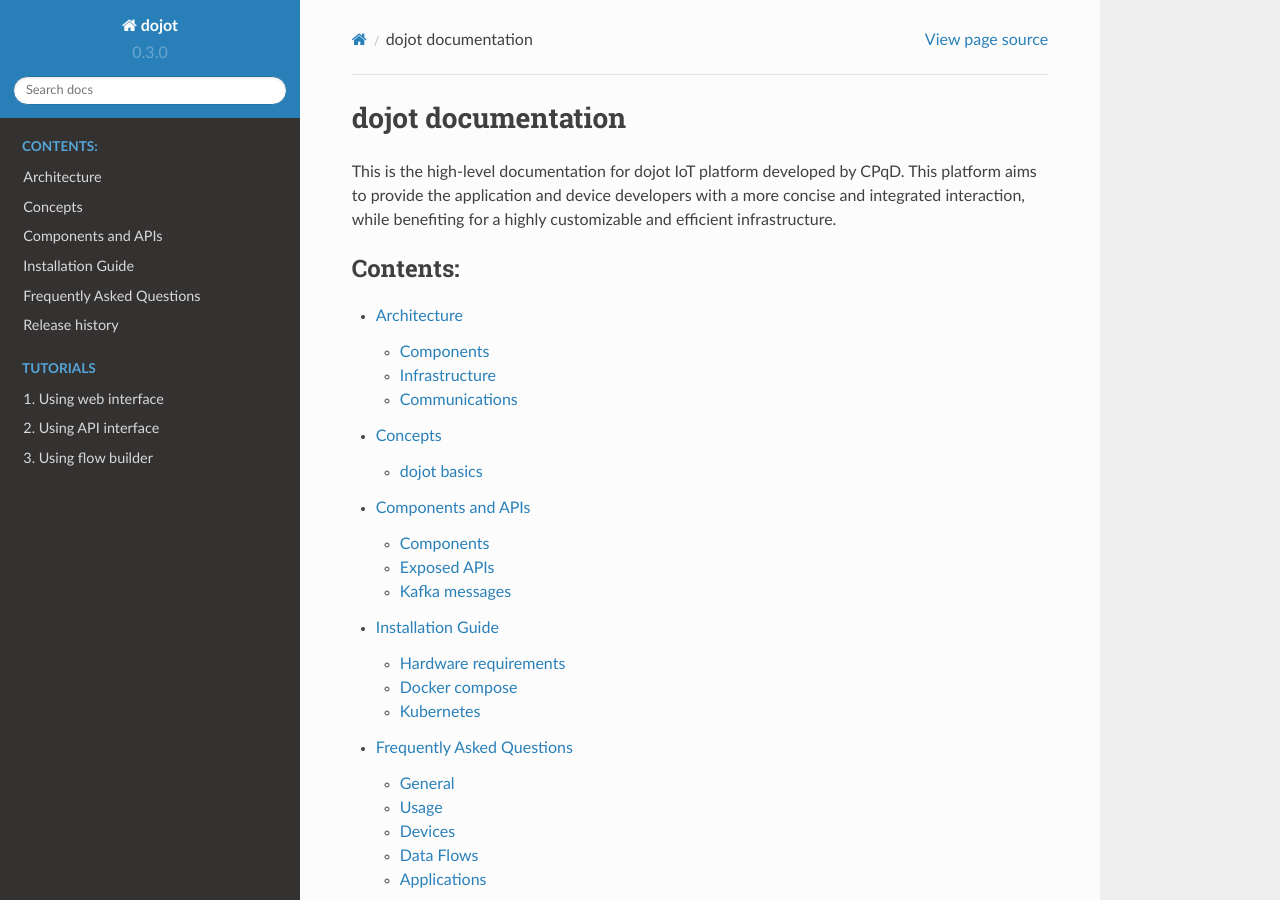
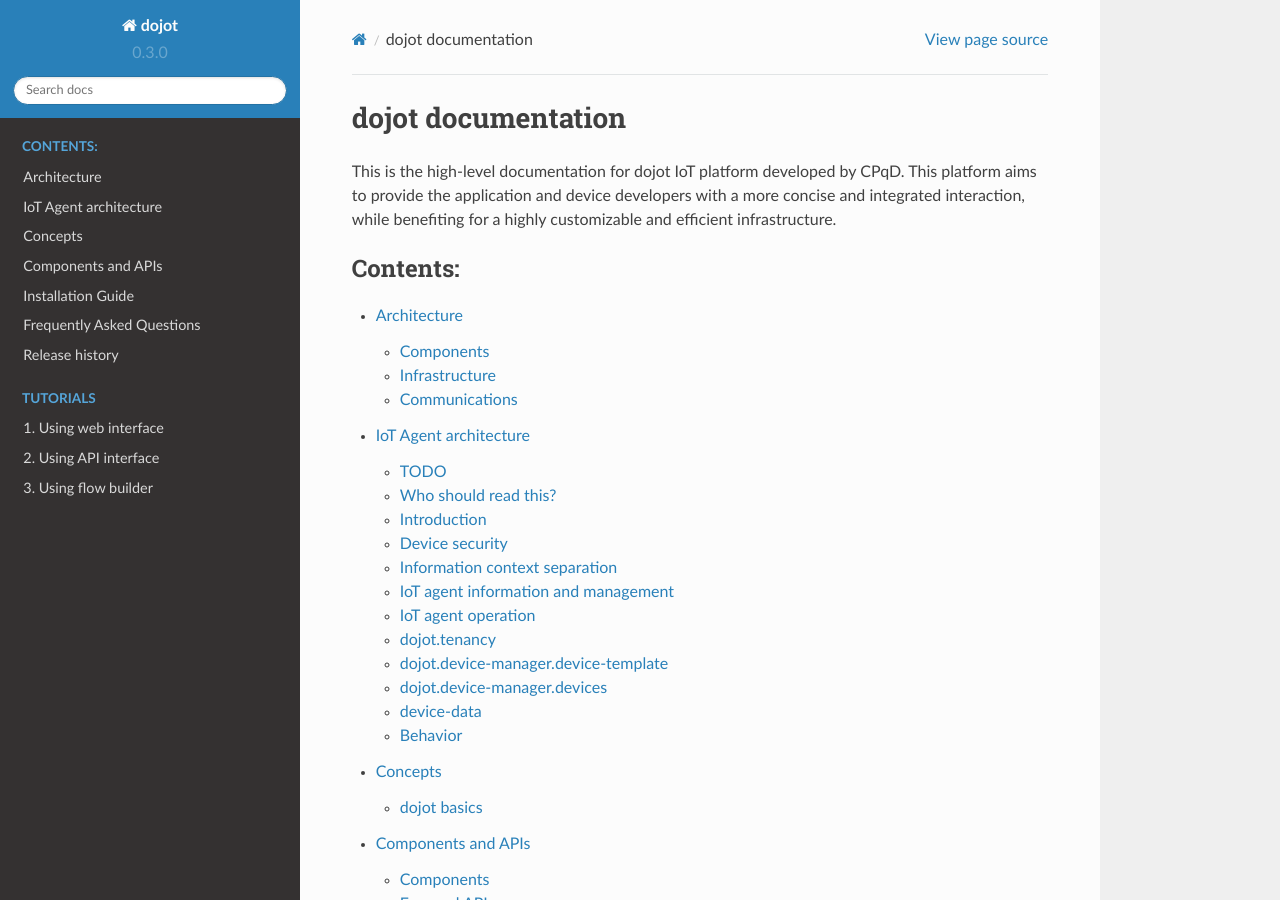
Before and after one commit to dojot/docs, a Sphinx documentation site: the page built from source/index.rst, in a window 1280 px wide and 900 px high. Built offline with Sphinx 7.4.7 and the Read the Docs theme 2.0.0, drawn with Linux system fonts in a browser that asks for light colours; some of the changed lines change nothing that is shown.

Commit message:
adding iotagent architecture page

```diff
--- a/source/index.rst
+++ b/source/index.rst
@@ -14,6 +14,7 @@
    :glob:
 
    architecture
+   iotagent-architecture
    concepts
    components-and-apis
    installation-guide
--- /dev/null
+++ b/source/iotagent-architecture.rst
@@ -0,0 +1,540 @@
+**********************
+IoT Agent architecture
+**********************
+
+This document describes the IoT agent architecture used by dojot. It defines a
+set of basic features and choices that must be followed in order to be aligned
+with dojot architecture.
+
+TODO
+====
+- Sanitize "device" and "physical device" terms. Sometimes they are used interchangeably.
+- Build a list of terms (so that I can just say "blingblong" meaning "physical devices or its representative elements)
+- Find a better term for "representative elements"
+- Fill the Device identity section
+- Select what SHOULD be done, what MAY be implemented or SHALL be presented
+
+Who should read this?
+=====================
+Developers that want to create new IoT agents to be used with dojot.
+
+Introduction
+============
+
+Using dojot involves dealing with the following entities:
+
+- **physical devices**: devices that emits readings to other services. They
+  might have sensors and might be configurable, but this is not mandatory.
+  Also, they must have some kind of connectivity to other services so that they
+  can send their readings to these services.
+- **users**: whoever sends requests to dojot in order to manage resources,
+  retrieve historical device data, create subscriptions, manage flows, and so
+  on.
+- **tenants**: groups of users that share resources.
+- **resources**: elements that are associated to a particular entity. They are:
+
+   - *devices*: representation of a element which has attributes. This element
+     can be a physical device or a virtual one - one that doesn't receive
+     attribute updates directly by a device.
+   - *templates*: device blueprints that contain a list of attributes
+     associated to that class of devices. All devices are created based on a
+     templates, from which it will inherit attributes.
+   - *topics*: Kafka communication channels that is used to send and receive
+     messages between dojot services.
+   - *flows*: Sequence of processing blocks that are created by a user or an
+     application and are used to analyze and preprocess data.
+- **subjects**: group of topics that share a common message flow. For instance,
+  there might be many topics that are used to transmit device data. All of them
+  belong to the same subject "device-data".
+
+
+When a new IoT agent is created, all these entities must be taken into account
+in a coordinated way. This document lists all basic requirements for a new IoT
+agent and they are categorized in the following groups:
+
+#. **Device security**: IoT agents must be able to check whether a device
+   connection is valid or not. A valid device connection is defined as one
+   originated by a trusty physical device (or any representative element, such
+   as gateways) which is allowed to connect to the IoT agent. A device is
+   deemed as trusty by: (1) creating a device associated to it (which may
+   include security information such as cryptographic keys) or (2) indicating
+   directly to IoT agent that a device or a representative element is allowed
+   to connect to it (so that elements that serves as relay connections can be
+   properly and securely used).
+#. **Information context separation**: each resource (device, templates, topics
+   and flows) is associated to a particular tenant and entities that don't
+   belong to that tenant must not be allowed to access its resources. This is
+   valid throughout dojot and it is no exception for IoT agents. Therefore, an
+   IoT agent must treat separately all devices that belong to different tenants
+   - including the fact that no one from one tenant should be able to know of
+   the existence of other tenants. For instance, a MQTT IoT agent should not
+   allow messages sent to its broker from devices associated to tenant A to be
+   published to devices subscribed to the same topic belonging to tenant B.
+#. **IoT agent information and management**: any IoT agent should publish its
+   capabilities and information models. For instance, it should let other
+   services know about what is the device template which it accepts in order to
+   properly receive and send messages to a particular physical device. It
+   should also offer a management interface so that a user can change and
+   retrieve its behavior, such as logging options, statistics, quotas and so
+   on.
+#. **IoT agent operation**: IoT agents must be able to receive and send
+   messages (if allowed by the protocol) to devices and, therefore, send
+   updates to other dojot services based on received device messages. All
+   messages received from a particular device and sent to other dojot services
+   must have the same order as it was received. IoT agents should also be able
+   to enable or disable message processing from a particular device and detect
+   device liveness.
+
+Each one of these groups is going to be detailed in the following sections.
+
+Device security
+===============
+
+An IoT manager should take into account the following aspects of device
+communication:
+
+#. Device identity: it should only accept connections from authorized physical
+   devices. The verification of whether a new connection was originated by an
+   authorized device (which includes verifying whether a particular device is
+   authorized or not) should rely on public keys and/or signed certificates.
+#. Communication channel security: all messages exchanged with a physical
+   device should be encrypted using well-known cryptographic standards, such as
+   TLS. Any in-house security protocols should be avoided.
+#. Certificate revocation: the IoT agent should be able to discard any messages
+   from previously authorized device if its security data has been somehow
+   compromised. For instance, if the private key associated to a particular
+   device is leaked, then all its messages should be ignored as there is no
+   guarantee that they came from that device.
+
+Each of these aspects will be detailed in the following sections.
+
+Device identity
+---------------
+
+The device identity verification is the starting point when dealing with
+communication security. This validation will indicate to the IoT agent if the
+device that opened the connection is whoever it says it is. Furthermore, the
+IoT agent must, once this validation succeeds, check whether this device can
+connect to it by checking its ID. This section will show how to do that.
+
+For connection-oriented protocols, the IoT agent should only accept connections
+for devices that have a certificate that was signed by an authority that is
+trusted by dojot. Once this certificate is valid, device identity can be
+checked in two forms:
+
+- Device ID encoded in certificate: although this is a less-reliable mechanism,
+  it allows greater flexibility using many devices in a controlled deployment.
+  This is based on setting the common name (CN certificate field) as dojot
+  device ID. Therefore, IoT agent should check whether this device exists or
+  not and allow or deny the connection right away depending on this
+  verification. The weak points of this mechanisms is that the device
+  certificate must be signed by dojot's internal CA (once there is a procedure
+  to sign only one certificate per device) and, if this certificate is valid,
+  then its ID must also be valid. If any other CA is used, then this mechanism
+  has no valid use.
+
+- IoT agent has all valid certificates: if an administrator wants to use an
+  external CA to sign all device certificates, then there is no actual control
+  of which device ID was used to generate a particular certificate. Therefore,
+  IoT agent must have all valid certificates properly mapped onto a device list
+  - this will guarantee that only one certificate is allowed to a particular
+  device and vice-versa.
+
+Using the first mechanism, the device (or an operator configuring a device for
+the first time) must call dojot CA to generate a signed certificate for itself.
+There is no further action for IoT agent to take as long as dojot CA is used.
+
+The second mechanism, however, requires that an IoT agent offer methods to
+manage certificates. The developer must take into account also that this IoT
+agent must be able to scale - these certificates must be accessible to all IoT
+agent instances, if allowed by deployment.
+
+Communication security
+----------------------
+
+With a valid certificate, a device can create a communication channel with
+dojot. For connection-oriented channels, this certificate should be used
+alongside cryptographic keys in order to provide an encrypted channel. For
+other channel types (such exchanging messages through a device gateway, such as
+LoRa or sigfox), it suffice to be sure that the connection between dojot and
+the backend server is secure. The backend identity should be asserted
+beforehand. Once it is known to be trusted, all its messages can be processed
+with no major concern.
+
+Certificate revocation
+----------------------
+
+An IoT agent should be able to be informed about revoked certificates. It
+should expose an API or configuration messages to allow such thing. It should
+not allow any communication with a particular device that uses a revoked
+certificate.
+
+Information context separation
+==============================
+
+A tenant could be thought simply as a group of users that share some resources.
+But its meaning goes beyond that - it implies that these resources do not share
+any common infrastructure (considering anything that transmits, processes or
+stores data) with resources belonging to other tenants. One might want to have
+separate software instances to process data from different tenants so that
+processing data from one tenant will not affect processing data from the other,
+achieving a higher level of context separation.
+
+Although this is desirable, some deployment scenarios might force using some of
+the same infrastructure for different tenants (for instance, when the
+deployment has as reduced numbers of processing units or network connections).
+So, in order to have a minimum context separation among tenants, an IoT agent
+should use everything it can to separate them, such as using different threads,
+queues, sockets, etc., and should not rely solely in deployment scenarios
+features (such as different IoT agents for different tenants). For instance,
+for topic based protocols, such as MQTT, one might want to force different
+topics for different tenants. Should a device publishes data to a particular
+topic that is owned by other tenant, this message is ignored or blocked
+(sending an error back to the device might be an optional behavior). Therefore
+no device from one tenant can send messages to any device from other tenant.
+
+The mechanism through which context separation is implemented highly depends on
+which protocol is used. A thorough analysis should be performed to properly
+implement this feature.
+
+IoT agent information and management
+====================================
+
+An IoT agent should expose all the necessary information to use it properly. It
+should expose:
+
+- **Device template**: an IoT agent should publish which is the data model it
+  accepts for a valid device. This should be done by publishing a new device
+  template to other dojot services. There should be a mechanism so that
+  different instances of the same IoT agent publishes the same device template
+  (including any template IDs). If the device template is updated in a newer
+  version of an IoT agent, the device template ID should change. The messages
+  used to publish its device template is detailed in `Device Template message`_
+  section.
+- **Management APIs**: an IoT agent should be manageable and should expose its
+  APIs to to that. The minimum set of management APIs that an IoT agent should
+  offer are:
+
+  - *Logging*: there should be a way to changing the log level of an IoT agent;
+  - *Statistics*: an IoT agent may expose an API to let a user or application
+    retrieve statistical information about its execution. An administrator
+    might want to trigger on or off the generation of a particular statistical
+    variable, such as processing time.
+
+An IoT agent should also be able to gather statistics information related to
+its execution. Furthermore, it should let an administrator to set quotas on
+those measured quantities. These quantities might include, but not limited to:
+
+- transmission statistics
+
+  - number of received device messages from device (total, per device, per
+    tenant)
+  - number of published device messages to dojot (total, per device, per
+    tenant)
+  - number of messages sent to devices (total, per device, per tenant)
+  - [optional] time taken between receiving a message from a physical device
+    and publishing it (total - mean, per device - mean, per tenant - mean)
+
+- IoT agent service health check
+  - system statistics (memory, disk, etc.) used by the service
+
+Many other values might be gathered. The list above is the minimum list that an
+IoT agent is expected to expose to other services. Particularly for health
+check, there is a document detailing how expose it.
+
+IoT agent operation
+===================
+
+The main purpose of an IoT agent is to publish data from a particular device to
+other dojot services. Its operation is two fold: receive and process messages
+related to device management from other services as well as receive messages
+from the devices themselves (or their representative elements) and publish
+these data to other services. This is shown in the figure below.
+
+<< a figure should be here >>
+
+The following sections describe how an IoT agent can send and receive messages
+to/from other dojot services and what are the considerations it must take into
+account when receiving messages from physical devices.
+
+Messages
+--------
+
+At start, all IoT agents (in fact, all services that need to receive or send
+messages related to devices) must know the list of configured tenants. This is
+the most basic piece of information that IoT agent needs to know in order to
+work properly. The request that should be sent to Auth service is this (all
+requests sent from dojot services to its own services should use the
+"dojot-management" user):
+
+
++----------------------------------------------------------+
+| Host: Auth                                               |
++========================+=+===============================+
+| Endpoint: /admin/tenants | Method: GET                   |
++--------------------------+-------------------------------+
+|                       Request                            |
++--------------------------+-------------------------------+
+| Headers                  | Authorization: Bearer ${JWT}  |
++--------------------------+-------------------------------+
+| Response                                                 |
++--------------------------+-------------------------------+
+| Headers                  | Content-Type: application/json|
++--------------------------+-------------------------------+
+|                          | ::                            |
+|                          |                               |
+|                          |   tenants => *tenant          |
+| Body format              |     tenant => string          |
++--------------------------+-------------------------------+
+
+
+A sample response for this request is:
+
+.. code-block:: json
+
+    {
+      "tenants": [
+        "admin",
+        "users",
+        "system"
+      ]
+    }
+
+With this list, the IoT agent can request topics for receiving device and
+tenant lifecycle events and for publishing new device attribute data. This is
+done by sending the following request to DataBroker:
+
++-------------------------------------------------------------+
+|                       Host: DataBroker                      |
++============================+================================+
+| Endpoint: /topic/{subject} |           Method: GET          |
++----------------------------+--------------------------------+
+|                           Request                           |
++----------------------------+--------------------------------+
+|           Headers          |  Authorization: Bearer ${JWT}  |
++----------------------------+--------------------------------+
+|                           Response                          |
++----------------------------+--------------------------------+
+|           Headers          | Content-Type: application/json |
++----------------------------+--------------------------------+
+|         Body format        | ::                             |
+|                            |                                |
+|                            |   topic => string              |
++----------------------------+--------------------------------+
+
+
+A sample response for this request is:
+
+.. code-block:: json
+
+    {
+      "topic": "c9b2c688-9e40-4032-877a-3d262acba9d0"
+    }
+
+Some subjects are "tenant-sensitive" (a different topic will be returned for
+different tenants) and some are not (the same topic will be returned regardless
+the tenant). DataBroker will use the tenant contained in the authorization
+token when dealing with tenant-sensitive subjects.
+
+The following subjects should be used by IoT agents:
+
+- dojot.tenancy
+- dojot.device-manager.device-template
+- dojot.device-manager.device
+- device-data
+
+Each one will be detailed in the following sections
+
+dojot.tenancy
+=============
+
+The topic related to this subject will be used to receive tenant lifecycle
+events. Whenever a new tenant is created or delete, the following message will
+be published:
+
++---------------------------------------------------+
+| Subject: dojot.tenancy                            |
++------------------------+--------------------------+
+| Body format (JSON)     |                          |
+|                        | ::                       |
+|                        |                          |
+|                        |   type="CREATE"/"DELETE" |
+|                        |   tenant=>string         |
++------------------------+--------------------------+
+
+This subject is not tenant-sensitive.
+A sample message received by this topic is:
+
+.. code-block:: json
+
+    {
+      "type": "CREATE",
+      "tenant": "new_tenant"
+    }
+
+dojot.device-manager.device-template
+====================================
+
++------------------------------------------------------+
+| Subject: dojot.device-manager.device-template        |
++---------------------+--------------------------------+
+| Body format (JSON)  |                                |
+|                     | ::                             |
+|                     |                                |
+|                     |   event => "create"            |
+|                     |   data => id label attrs       |
+|                     |     id => string               |
+|                     |     label => string            |
+|                     |     attrs => [*template_attrs] |
++---------------------+--------------------------------+
+
+
+dojot.device-manager.devices
+============================
+
+the topic related to this subject will be used to receive device lifecycle
+events for a particular tenant. Its format is:
+
++-----------------------------------------------------------------+
+| Subject: dojot.device-manager.device                            |
++====================+============================================+
+| Body format (JSON) |                                            |
+|                    | ::                                         |
+|                    |                                            |
+|                    |                                            |
+|                    |   event => "create" / "update"             |
+|                    |   meta => service                          |
+|                    |     service => string                      |
+|                    |   data => id label templates attrs created |
+|                    |     id => string                           |
+|                    |     label => string                        |
+|                    |     templates => *number                   |
+|                    |     attrs => [*template_attrs]             |
+|                    |     created => iso_date                    |
++--------------------+--------------------------------------------+
+| Body format (JSON) |                                            |
+|                    | ::                                         |
+|                    |                                            |
+|                    |   event => "remove"                        |
+|                    |   meta => service                          |
+|                    |     service => string                      |
+|                    |   data => id                               |
+|                    |     id => string                           |
++--------------------+--------------------------------------------+
+| Body format (JSON) |                                            |
+|                    | ::                                         |
+|                    |                                            |
+|                    |   event => "actuate"                       |
+|                    |   meta => service                          |
+|                    |     service => string                      |
+|                    |   data => id                               |
+|                    |     id => string                           |
+|                    |     attrs => *device_attrs                 |
++--------------------+--------------------------------------------+
+
+The template_attrs is a simple key/value JSON with template ID as key and the
+following structure as value:
+
+
+.. code-block:: json
+
+    {
+      "template_id": "1",
+      "created": "2018-01-05T15:41:54.840116+00:00",
+      "label": "this-is-a-sample-attribute",
+      "value_type": "float",
+      "type": "dynamic",
+      "id": 1
+    }
+
+The device_attrs attribute is a even simpler key/value JSON, such as:
+
+.. code-block:: json
+
+    {
+      "temperature" : 10,
+      "height" : 280
+    }
+
+This subject is tenant-sensitive.
+
+A sample message received by this topic is:
+
+.. code-block:: json
+
+    {
+      "event": "create",
+      "meta": {
+        "service": "admin"
+      },
+      "data": {
+        "id": "efac",
+        "label": "Device 1",
+        "templates": [1, 2, 3],
+        "attrs": {
+          "1": [
+            {
+              "template_id": "1",
+              "created": "2018-01-05T15:41:54.840116+00:00",
+              "label": "this-is-a-sample-attribute",
+              "value_type": "float",
+              "type": "dynamic",
+              "id": 1
+            }
+          ]
+        },
+        "created": "2018-02-06T10:43:40.890330+00:00"
+      }
+    }
+
+device-data
+===========
+
+The topic related to this subject will be used to publish data retrieved from a
+physical device to other dojot services. Its format is:
+
+
++------------------------------------------------------------------------+
+| Subject: device-data                                                   |
++--------------------+---------------------------------------------------+
+| Body format (JSON) |                                                   |
+|                    | ::                                                |
+|                    |                                                   |
+|                    |   metadata => deviceid tenant timestamp recv_time |
+|                    |     deviceid => string                            |
+|                    |     tenant => string                              |
+|                    |     timestamp => unix_timestamp                   |
+|                    |     recv_time => unix_timestamp                   |
+|                    |   attrs => *device_attrs                          |
++--------------------+---------------------------------------------------+
+
+This subject is tenant-sensitive. The timestamp is associated to when the
+attribute values were gathered by the device (this could be done by the device
+itself or by the IoT agent, if no timestamp was defined by the device). The
+recv_time attribute indicates when the message was received.
+
+A sample message received by this topic is:
+
+.. code-block:: json
+
+    {
+      "metadata": {
+        "deviceid": "c6ea4b",
+        "tenant": "admin",
+        "timestamp": 1528226137452,
+        "recv_time": 1528226137462
+      },
+      "attrs": {
+        "humidity": 60
+      }
+    }
+
+Behavior
+========
+
+The order in which a physical device sends its attributes must not be changed
+when IoT agent publishes these data to other dojot services.
+
+If the protocol imposes any unique ID to each device, the IoT agent must build
+a correlation table to properly translate this unique ID into dojot device ID
+and vice-versa.
```
